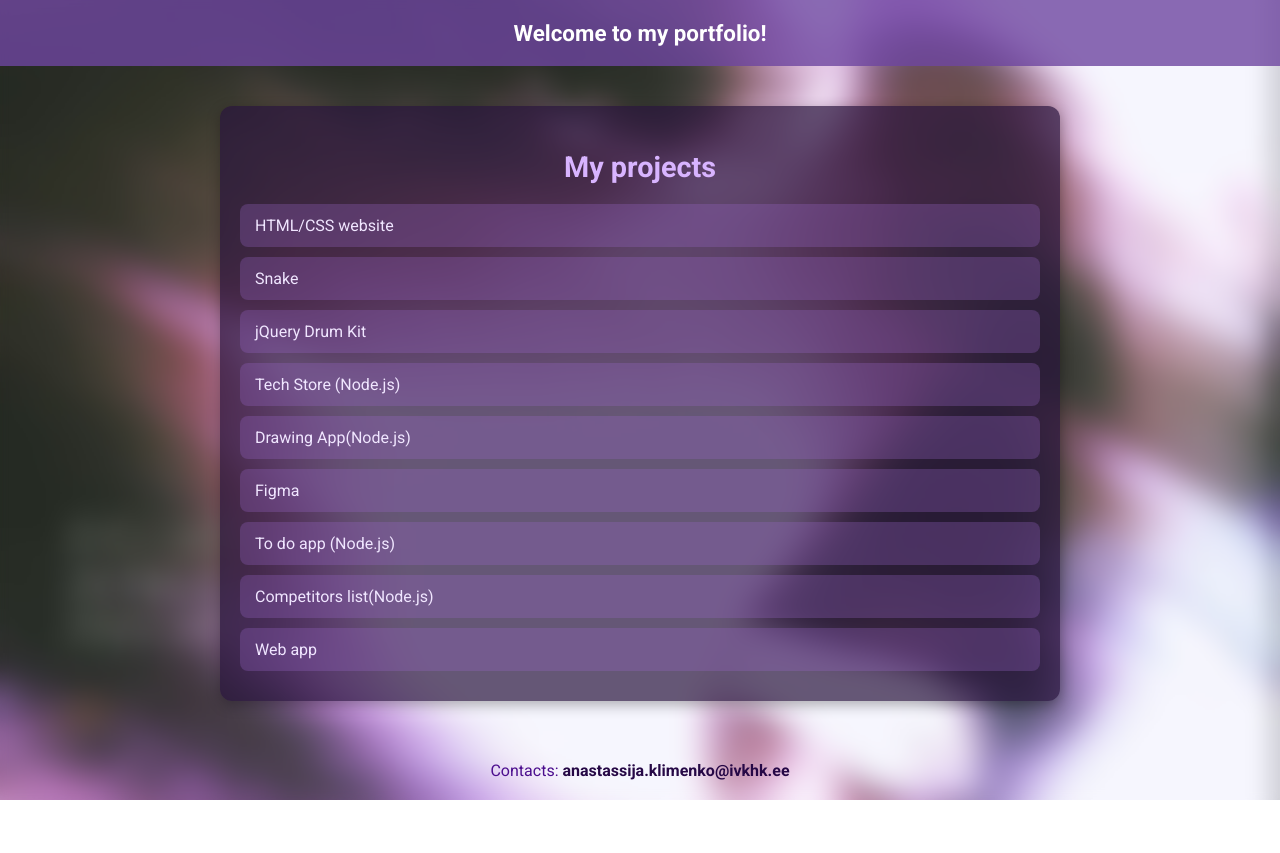
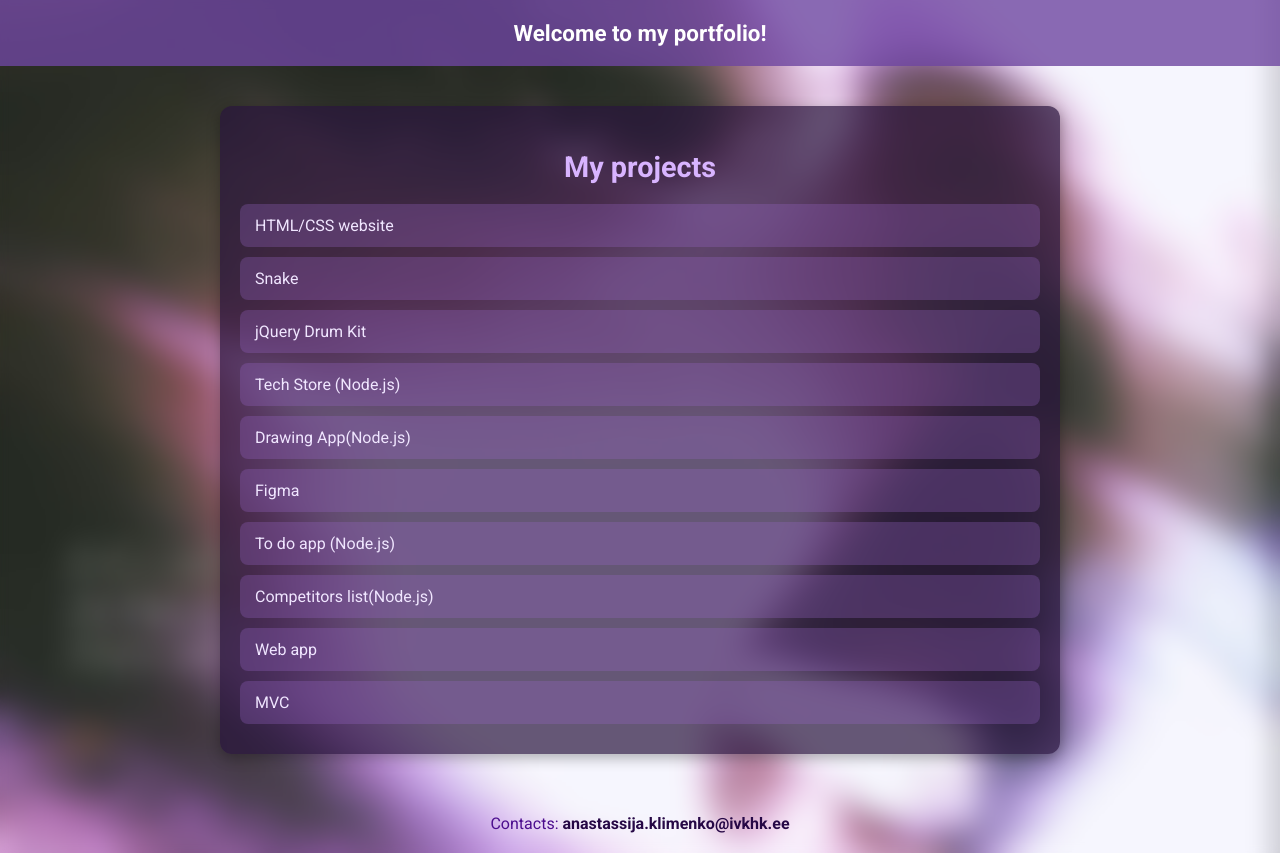
Before and after one commit to nasty-xd/nasty-xd.github.io, a plain HTML site: page index.html in a window 1280 px wide. Before the commit the page ends 800 px from the top, so only its background shows below. Drawn offline with Linux system fonts and the light colour scheme.

Commit message:
Update index.html
mvc

```diff
--- a/index.html
+++ b/index.html
@@ -25,6 +25,7 @@
             <a href="https://github.com/nasty-xd/to-do.git" target="_blank">To do app (Node.js)</a>
             <a href="https://github.com/nasty-xd/competitors-list.git" target="_blank">Competitors list(Node.js)</a>
             <a href="web app4 final/index.html">Web app</a>
+            <a href="MVC1_files/index.html">MVC</a>
         </div>
     </div>
 
```
